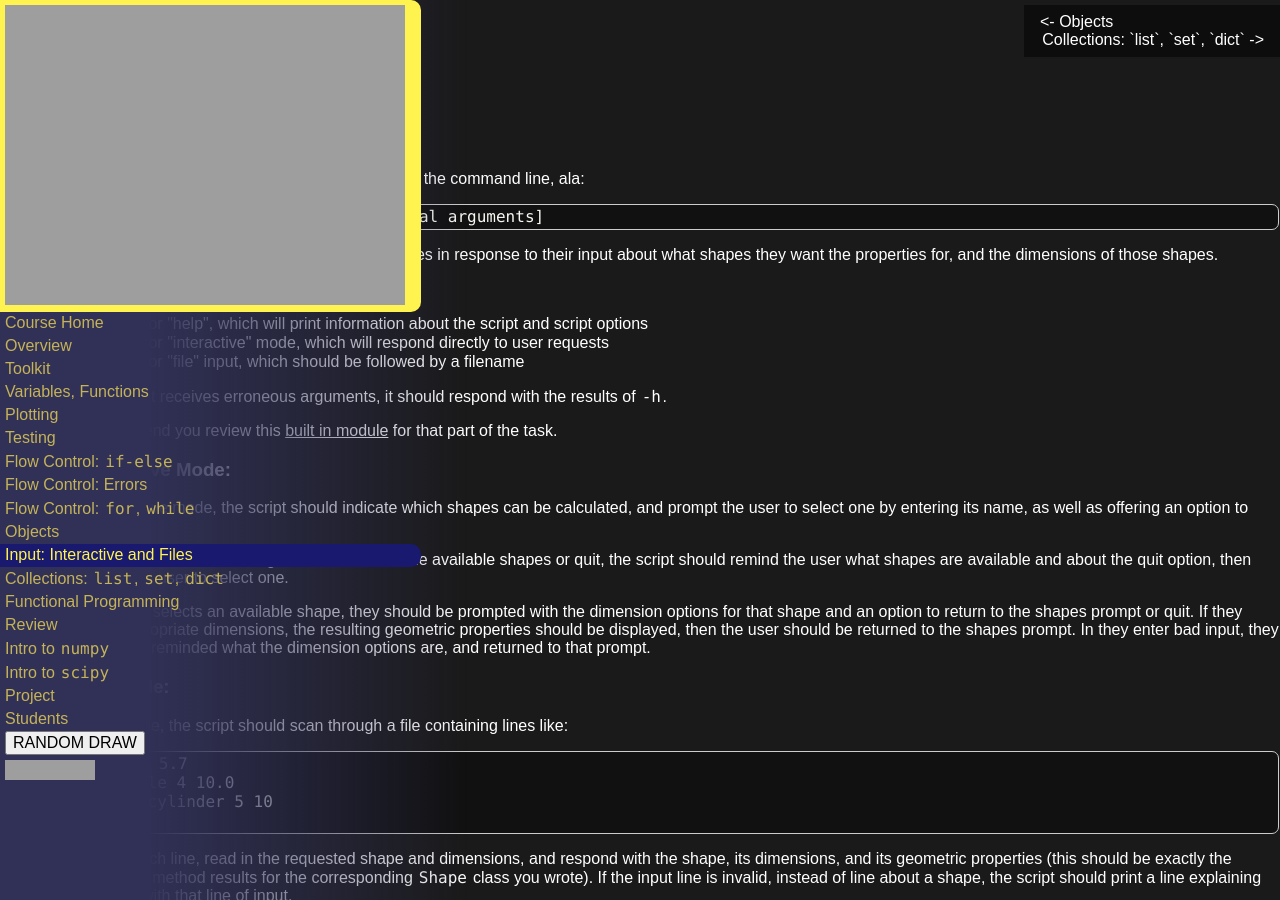
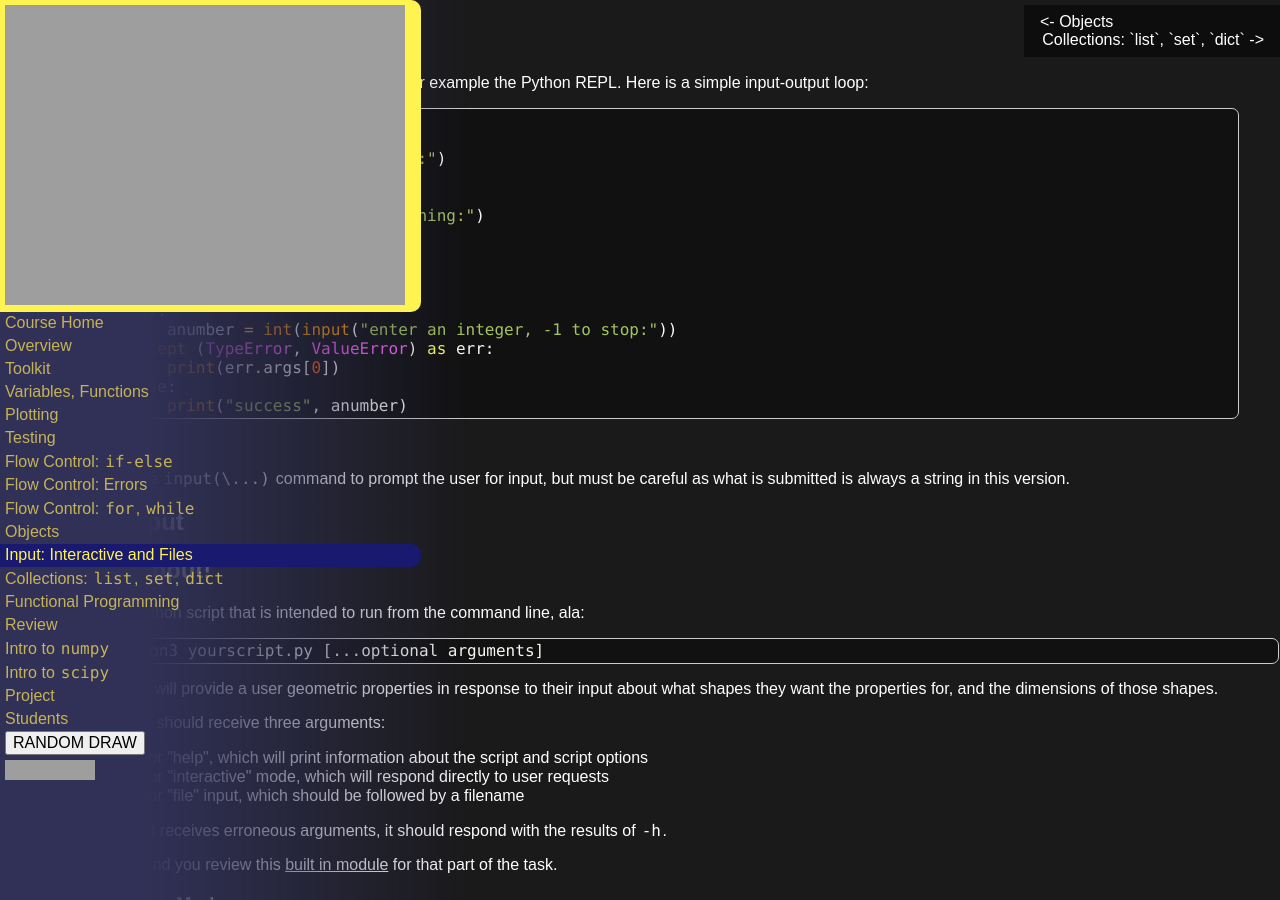
Before and after one commit to AIMS-Ghana/python-course, a Jekyll site: the page built from _days/09_input.md, in a window 1280 px wide and 900 px high. Built offline with Jekyll 4.4.1, drawn with Linux system fonts in a browser that asks for light colours; grey boxes are pictures that could not be loaded.

Commit message:
last minute mild tweaks, extensions

```diff
--- a/_days/09_input.md
+++ b/_days/09_input.md
@@ -4,6 +4,14 @@ prep: lists
 ---
 
 ## User Input
+
+Often, we want to interact with a program, like for example the Python REPL.  Here
+is a simple input-output loop:
+
+{% include pyblock.md target="input_user.py" %}
+
+We use the `input(\...)` command to prompt the user for input, but must be careful
+as what is submitted is always a string in this version.
 
 ## File Input
 
--- /dev/null
+++ b/_includes/input_user.py
@@ -0,0 +1,16 @@
+__author__ = 'cap10'
+
+something = input("enter something:")
+while something != "stop":
+    print(something)
+    something = input("enter something:")
+
+anumber = None
+
+while anumber != -1:
+    try:
+        anumber = int(input("enter an integer, -1 to stop:"))
+    except (TypeError, ValueError) as err:
+        print(err.args[0])
+    else:
+        print("success", anumber)
```
Also changed, not shown: _days/08_objects.md (+9 -6 lines).
